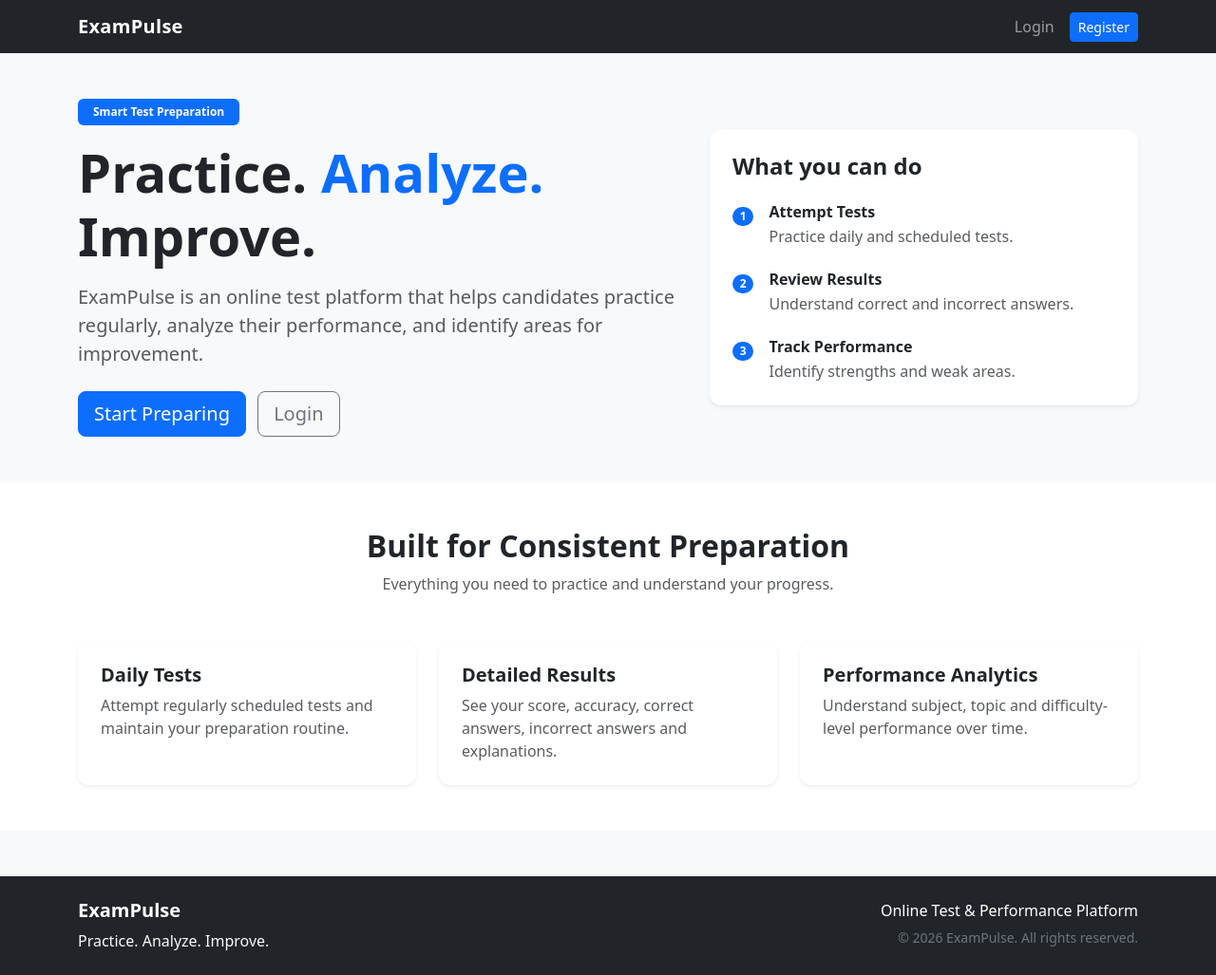
After one commit to Nirajjj11/ExamPulse-Online-Mock-Test-Performance-Analytics-Platform, a Django app: page / in a window 1280 px wide. The commit adds this page. Shown: the whole page at 95% size. Run offline with Django 5.2, Linux system fonts and the light colour scheme.

Commit message:
Home page and about is done

```diff
--- a/app/app/static/css/style.css
+++ b/app/app/static/css/style.css
@@ -0,0 +1,16 @@
+body {
+    min-height: 100vh;
+    background-color: #f8f9fa;
+}
+
+main {
+    min-height: calc(100vh - 140px);
+}
+
+.card {
+    border-radius: 12px;
+}
+
+.navbar-brand {
+    letter-spacing: 0.3px;
+}
--- a/app/app/urls.py
+++ b/app/app/urls.py
@@ -21,4 +21,5 @@ urlpatterns = [
     path('admin/', admin.site.urls),
     path("accounts/", include("accounts.urls")),
     path("dashboard/",include("dashboard.urls")),
+    path("", include("pages.urls")),
 ]
--- /dev/null
+++ b/app/pages/templates/pages/home.html
@@ -0,0 +1,241 @@
+{% extends "base.html" %}
+
+{% block title %}
+ExamPulse | Online Test & Performance Platform
+{% endblock %}
+
+{% block content %}
+
+<section class="py-5">
+
+      <div class="container">
+
+            <div class="row align-items-center min-vh-75">
+
+                  <!-- LEFT CONTENT -->
+
+                  <div class="col-lg-7">
+
+                        <span class="badge bg-primary mb-3 px-3 py-2">
+                              Smart Test Preparation
+                        </span>
+
+                        <h1 class="display-4 fw-bold mb-3">
+                              Practice.
+                              <span class="text-primary">
+                                    Analyze.
+                              </span>
+                              Improve.
+                        </h1>
+
+                        <p class="lead text-muted mb-4">
+                              ExamPulse is an online test platform that helps
+                              candidates practice regularly, analyze their
+                              performance, and identify areas for improvement.
+                        </p>
+
+                        {% if user.is_authenticated %}
+
+                        <a href="{% url 'dashboard:candidate' %}" class="btn btn-primary btn-lg me-2">
+                              Go to Dashboard
+                        </a>
+
+                        <a href="{% url 'pages:about' %}" class="btn btn-outline-secondary btn-lg">
+                              Learn More
+                        </a>
+
+                        {% else %}
+
+                        <a href="{% url 'accounts:register' %}" class="btn btn-primary btn-lg me-2">
+                              Start Preparing
+                        </a>
+
+                        <a href="{% url 'accounts:login' %}" class="btn btn-outline-secondary btn-lg">
+                              Login
+                        </a>
+
+                        {% endif %}
+
+                  </div>
+
+
+                  <!-- RIGHT CONTENT -->
+
+                  <div class="col-lg-5 mt-5 mt-lg-0">
+
+                        <div class="card border-0 shadow-sm">
+
+                              <div class="card-body p-4">
+
+                                    <h4 class="fw-bold mb-4">
+                                          What you can do
+                                    </h4>
+
+                                    <div class="d-flex mb-4">
+
+                                          <div class="me-3">
+                                                <span class="badge bg-primary rounded-pill">
+                                                      1
+                                                </span>
+                                          </div>
+
+                                          <div>
+                                                <h6 class="fw-bold mb-1">
+                                                      Attempt Tests
+                                                </h6>
+
+                                                <p class="text-muted mb-0">
+                                                      Practice daily and scheduled tests.
+                                                </p>
+                                          </div>
+
+                                    </div>
+
+
+                                    <div class="d-flex mb-4">
+
+                                          <div class="me-3">
+                                                <span class="badge bg-primary rounded-pill">
+                                                      2
+                                                </span>
+                                          </div>
+
+                                          <div>
+                                                <h6 class="fw-bold mb-1">
+                                                      Review Results
+                                                </h6>
+
+                                                <p class="text-muted mb-0">
+                                                      Understand correct and incorrect answers.
+                                                </p>
+                                          </div>
+
+                                    </div>
+
+
+                                    <div class="d-flex">
+
+                                          <div class="me-3">
+                                                <span class="badge bg-primary rounded-pill">
+                                                      3
+                                                </span>
+                                          </div>
+
+                                          <div>
+                                                <h6 class="fw-bold mb-1">
+                                                      Track Performance
+                                                </h6>
+
+                                                <p class="text-muted mb-0">
+                                                      Identify strengths and weak areas.
+                                                </p>
+                                          </div>
+
+                                    </div>
+
+                              </div>
+
+                        </div>
+
+                  </div>
+
+            </div>
+
+      </div>
+
+</section>
+
+
+<!-- FEATURES -->
+
+<section class="py-5 bg-white">
+
+      <div class="container">
+
+            <div class="text-center mb-5">
+
+                  <h2 class="fw-bold">
+                        Built for Consistent Preparation
+                  </h2>
+
+                  <p class="text-muted">
+                        Everything you need to practice and understand your progress.
+                  </p>
+
+            </div>
+
+
+            <div class="row g-4">
+
+                  <div class="col-md-4">
+
+                        <div class="card border-0 shadow-sm h-100">
+
+                              <div class="card-body p-4">
+
+                                    <h5 class="fw-bold">
+                                          Daily Tests
+                                    </h5>
+
+                                    <p class="text-muted mb-0">
+                                          Attempt regularly scheduled tests and
+                                          maintain your preparation routine.
+                                    </p>
+
+                              </div>
+
+                        </div>
+
+                  </div>
+
+
+                  <div class="col-md-4">
+
+                        <div class="card border-0 shadow-sm h-100">
+
+                              <div class="card-body p-4">
+
+                                    <h5 class="fw-bold">
+                                          Detailed Results
+                                    </h5>
+
+                                    <p class="text-muted mb-0">
+                                          See your score, accuracy, correct answers,
+                                          incorrect answers and explanations.
+                                    </p>
+
+                              </div>
+
+                        </div>
+
+                  </div>
+
+
+                  <div class="col-md-4">
+
+                        <div class="card border-0 shadow-sm h-100">
+
+                              <div class="card-body p-4">
+
+                                    <h5 class="fw-bold">
+                                          Performance Analytics
+                                    </h5>
+
+                                    <p class="text-muted mb-0">
+                                          Understand subject, topic and difficulty-level
+                                          performance over time.
+                                    </p>
+
+                              </div>
+
+                        </div>
+
+                  </div>
+
+            </div>
+
+      </div>
+
+</section>
+
+{% endblock %}
--- /dev/null
+++ b/app/pages/urls.py
@@ -0,0 +1,12 @@
+from django.urls import path
+
+from .views import AboutView, HomeView
+
+
+app_name = "pages"
+
+
+urlpatterns = [
+      path("",HomeView.as_view(),name="home",),
+      path("about/",AboutView.as_view(),name="about",),
+]
--- a/app/pages/views.py
+++ b/app/pages/views.py
@@ -1,3 +1,9 @@
-from django.shortcuts import render
+from django.views.generic import TemplateView
 
-# Create your views here.
+
+class HomeView(TemplateView):
+      template_name = "pages/home.html"
+
+
+class AboutView(TemplateView):
+      template_name = "pages/about.html"
--- a/app/templates/base.html
+++ b/app/templates/base.html
@@ -31,8 +31,31 @@
       {% include "navbar.html" %}
 
       <main>
+
+            {% if messages %}
+
+            <div class="container pt-3">
+
+                  {% for message in messages %}
+
+                  <div class="alert alert-{{ message.tags }} alert-dismissible fade show" role="alert">
+
+                        {{ message }}
+
+                        <button type="button" class="btn-close" data-bs-dismiss="alert" aria-label="Close"></button>
+
+                  </div>
+
+                  {% endfor %}
+
+            </div>
+
+            {% endif %}
+
+
             {% block content %}
             {% endblock %}
+
       </main>
 
       {% include "footer.html" %}
--- a/app/templates/navbar.html
+++ b/app/templates/navbar.html
@@ -29,11 +29,13 @@
                               </span>
                         </li>
 
-                        <li class="nav-item">
-                              <a class="btn btn-outline-light btn-sm ms-lg-2" href="{% url 'accounts:logout' %}">
+                        <form method="post" action="{% url 'accounts:logout' %}" class="ms-lg-2">
+                              {% csrf_token %}
+
+                              <button type="submit" class="btn btn-outline-light btn-sm">
                                     Logout
-                              </a>
-                        </li>
+                              </button>
+                        </form>
 
                         {% else %}
 
```
Also changed, not shown: app/app/settings.py (+15 -0 lines), app/pages/templates/pages/about.html (added, +100 -0 lines).
